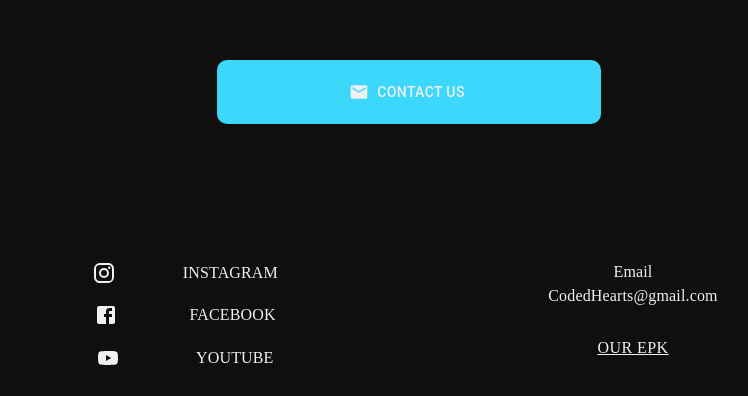
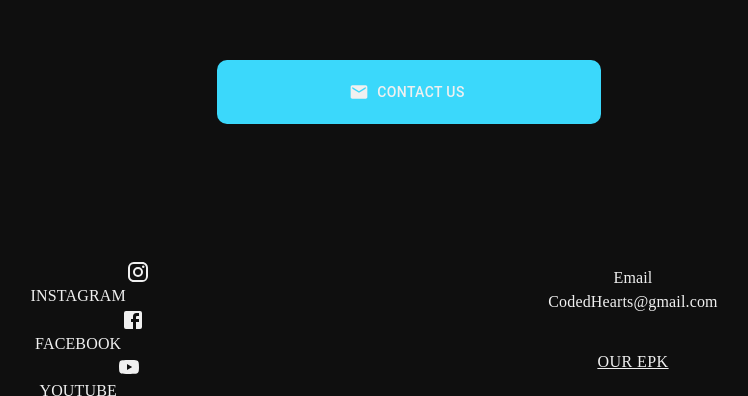
Before and after one commit to jyeh20/coded-hearts-web-app, a React (Create React App) app: page / in a window 1280 px wide. Shown: the part 2537-2933 px from the top of the page, without its empty margins (231-979 px from the left). Built offline with nearby package versions, Linux system fonts and the light colour scheme; no server answers; the database is empty; a web font is replaced by a local one.

Commit message:
fixed modal

```diff
--- a/src/components/Footer/SocialButton.jsx
+++ b/src/components/Footer/SocialButton.jsx
@@ -1,42 +1,34 @@
-import React from 'react'
+import React from "react";
 
-import { withStyles, makeStyles } from '@material-ui/core/styles'
-import Button from '@material-ui/core/Button'
+import { withStyles, makeStyles } from "@material-ui/core/styles";
+import Button from "@material-ui/core/Button";
 
 const SocialButton = (props) => {
-  const {
-    color,
-    link,
-    icon,
-    title
-  } = props
+  const { color, link, icon, title } = props;
 
   const FancyButton = withStyles({
-    layout: {
-      display: 'grid',
-      width: '100%',
-      gridTemplateColumns: '25% 75%',
-      margin: 'auto',
-    }
-  })(Button)
+    root: {
+      display: "grid",
+      width: "100%",
+      gridTemplateColumns: "25% 75%",
+      margin: "auto",
+    },
+  })(Button);
 
   const useStyles = makeStyles((theme) => ({
-    layout: {
+    socialButtonLayout: {
       color: color,
-    }
-  }))
+    },
+  }));
 
-  const classes = useStyles()
+  const classes = useStyles();
 
   return (
-    <FancyButton
-      className={classes.layout}
-      href={link}
-    >
+    <FancyButton className={classes.socialButtonLayout} href={link}>
       {icon}
       {title}
     </FancyButton>
-  )
-}
+  );
+};
 
-export default SocialButton
+export default SocialButton;
--- a/src/components/NavBar/NavDrawer.jsx
+++ b/src/components/NavBar/NavDrawer.jsx
@@ -31,6 +31,8 @@ const NavDrawer = (props) => {
         anchor={"left"}
         open={drawerOpen}
         onClose={toggleDrawer(false)}
+        onClick={toggleDrawer(false)}
+        onKeyDown={toggleDrawer(false)}
       >
         {children}
       </Drawer>
@@ -39,6 +41,8 @@ const NavDrawer = (props) => {
         anchor={"bottom"}
         open={drawerOpen}
         onClose={toggleDrawer(false)}
+        onClick={toggleDrawer(false)}
+        onKeyDown={toggleDrawer(false)}
       >
         {children}
       </Drawer>
--- a/src/components/NavBar/Navbar.jsx
+++ b/src/components/NavBar/Navbar.jsx
@@ -17,12 +17,6 @@ const Navbar = (props) => {
   const { lightMode, drawerOpen, setDrawerOpen, toggleDrawer } = props;
 
   const useStyles = makeStyles((theme) => ({
-    layout: {
-      width: "100%",
-      maxWidth: "100%",
-      overflowX: "hidden",
-    },
-
     sidebar: {
       width: "20vw",
       height: "100%",
--- a/src/components/NavBar/NavbarItem.jsx
+++ b/src/components/NavBar/NavbarItem.jsx
@@ -28,8 +28,7 @@ const NavbarItem = (props) => {
   const classes = useStyles();
   const history = useHistory();
 
-  const handleRoute = async () => {
-    await toggleDrawer(false);
+  const handleRoute = () => {
     history.push(`${link}`);
   };
 
--- a/src/pages/PageLayout.jsx
+++ b/src/pages/PageLayout.jsx
@@ -23,7 +23,7 @@ const PageLayout = () => {
   const performances = useRef(getPerformances());
 
   const useStyles = makeStyles((theme) => ({
-    layout: {
+    pageLayout: {
       width: "100%",
       maxWidth: "100%",
       overflowX: "hidden",
@@ -48,13 +48,14 @@ const PageLayout = () => {
   const classes = useStyles();
 
   const toggleDrawer = (openState) => (event) => {
+    console.log("I am toggled");
     if (
       event.type === "keydown" &&
       (event.key === "Tab" || event.key === "Shift")
     ) {
       return;
     }
-
+    console.log(openState);
     setDrawerOpen(openState);
   };
 
@@ -64,7 +65,7 @@ const PageLayout = () => {
 
   return (
     <Router>
-      <div className={classes.layout}>
+      <div className={classes.pageLayout}>
         <NavBar
           lightMode={lightMode}
           drawerOpen={drawerOpen}
```
